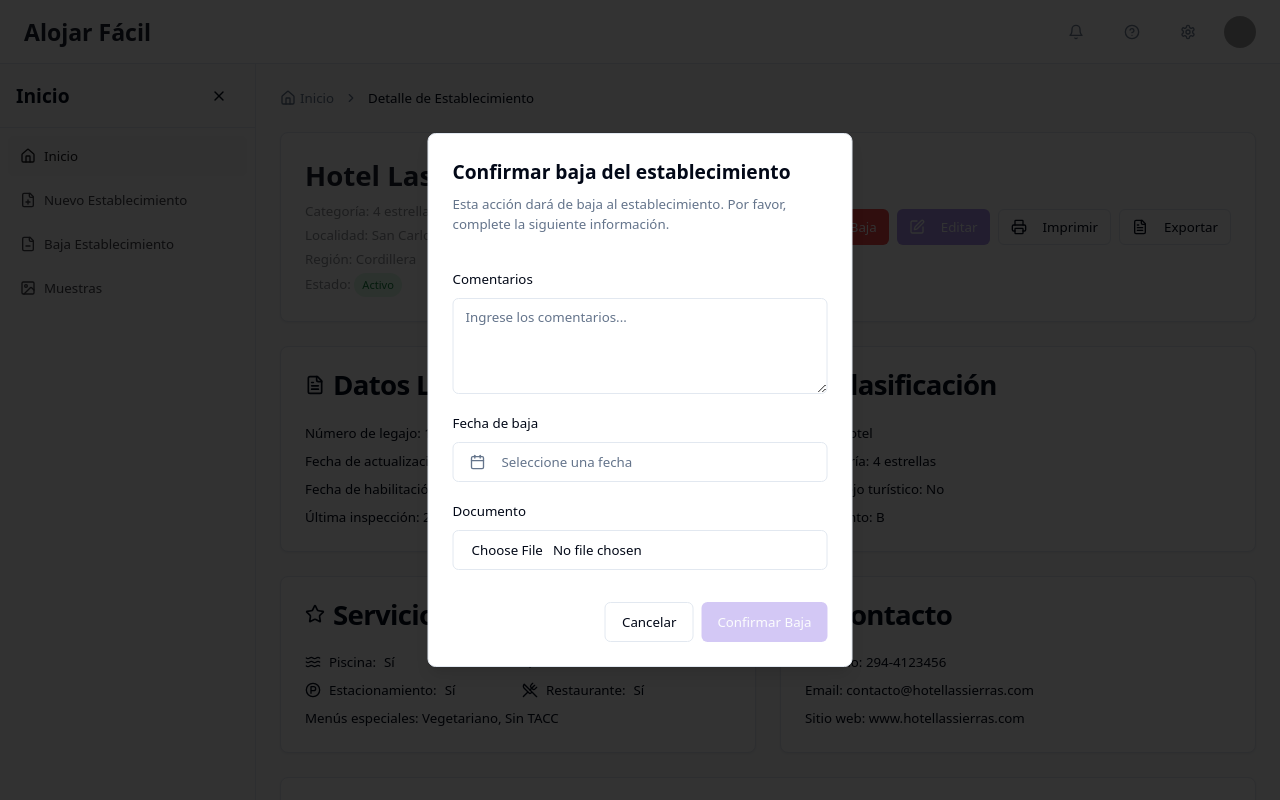
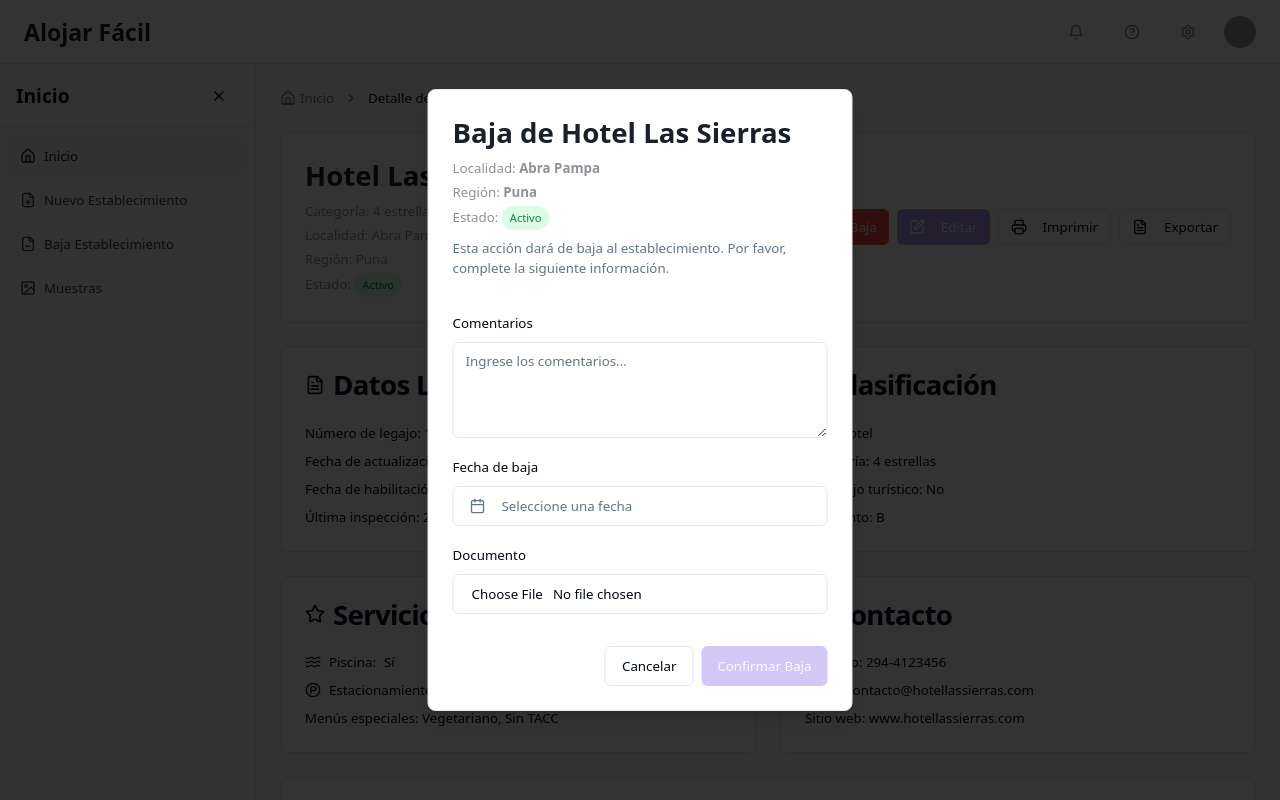
Before and after one commit to depiro/alojar-facil-app, a React (Vite) app: page /establecimientos/1 in a window 1280 px wide. Both pictures are taken after a click on the button "Baja". Shown: the top 800 px of the page. Built offline with nearby package versions, Linux system fonts and the light colour scheme; grey boxes are pictures that could not be loaded.

Commit message:
new header popups

```diff
--- a/src/components/DailySamplesRegister.tsx
+++ b/src/components/DailySamplesRegister.tsx
@@ -59,13 +59,36 @@ export const DailySamplesRegister: React.FC<DailySamplesRegisterProps> = ({
       date.id === id ? { ...date, [field]: value } : date
     ));
   };
-
+  const mockData = {
+    name: "Hotel Las Sierras",
+    category: "4 estrellas",
+    location: "Abra Pampa",
+    region: "Puna",
+    status: "Activo"
+  };
   return (
     <Dialog open={true} onOpenChange={onClose}>
       <DialogContent className="max-w-2xl">
         <DialogHeader>
-          <DialogTitle className="text-xl text-primary">
-            Registrar Información de "{establishmentName}"
+          <DialogTitle className="text-xl">
+            <div className="space-y-2">
+              <h1 className="text-2xl font-bold text-gray-900">Registrar Información de "{establishmentName}"</h1>
+
+              <div className="space-y-1">
+                <p className="text-sm text-gray-500">
+                  <span className="font-medium">Localidad:</span> {mockData.location}
+                </p>
+                <p className="text-sm text-gray-500">
+                  <span className="font-medium">Región:</span> {mockData.region}
+                </p>
+                <p className="text-sm text-gray-500">
+                  <span className="font-medium">Estado:</span>{' '}
+                  <span className="inline-flex items-center rounded-full px-2 py-1 text-xs font-medium bg-green-100 text-green-700">
+                    {mockData.status}
+                  </span>
+                </p>
+              </div>
+            </div>
           </DialogTitle>
         </DialogHeader>
 
@@ -85,7 +108,7 @@ export const DailySamplesRegister: React.FC<DailySamplesRegisterProps> = ({
             </div>
 
             <div className="space-y-2">
-              <Label>Fecha de registro *</Label>
+              <Label>Fecha de muestra *</Label>
               <Popover>
                 <PopoverTrigger asChild>
                   <Button
@@ -119,7 +142,7 @@ export const DailySamplesRegister: React.FC<DailySamplesRegisterProps> = ({
             </div>
 
             <div className="space-y-2">
-              <Label htmlFor="occupiedRooms">Habitaciones ocupadas anoche *</Label>
+              <Label htmlFor="occupiedRooms">Habitaciones ocupadas *</Label>
               <Input type="number" placeholder="Ej. 8" />
             </div>
 
@@ -142,9 +165,9 @@ export const DailySamplesRegister: React.FC<DailySamplesRegisterProps> = ({
                 Agregar
               </Button>
             </div>
-            <div className="grid grid-cols-2 gap-4">
+            <div className="grid grid-col-2 gap-4">
               {specialDates.map((specialDate) => (
-                <div key={specialDate.id} className="space-y-2 flex gap-4">
+                <div key={specialDate.id} className="space-y-0 flex gap-4">
                   <div className="flex-1">
                     <Popover>
                       <PopoverTrigger asChild>
--- a/src/components/establishment/DeactivationDialog.tsx
+++ b/src/components/establishment/DeactivationDialog.tsx
@@ -51,12 +51,38 @@ const DeactivationDialog = ({ open, onOpenChange, onConfirm }: DeactivationDialo
     const file = event.target.files?.[0] || null;
     setDocument(file);
   };
-
+  const mockData = {
+    name: "Hotel Las Sierras",
+    category: "4 estrellas",
+    location: "Abra Pampa",
+    region: "Puna",
+    status: "Activo"
+  };
   return (
     <AlertDialog open={open} onOpenChange={onOpenChange}>
       <AlertDialogContent className="sm:max-w-[425px]">
         <AlertDialogHeader>
-          <AlertDialogTitle>Confirmar baja del establecimiento</AlertDialogTitle>
+
+          <AlertDialogTitle className="text-xl">
+            <div className="space-y-2">
+              {/* <h1 className="text-2xl font-bold text-gray-900">Registrar Información de "{establishmentName}"</h1> */}
+              <h1 className="text-2xl font-bold text-gray-900">Baja de {mockData.name}</h1>
+              <div className="space-y-1">
+                <p className="text-sm text-gray-500">
+                  <span className="font-medium">Localidad:</span> {mockData.location}
+                </p>
+                <p className="text-sm text-gray-500">
+                  <span className="font-medium">Región:</span> {mockData.region}
+                </p>
+                <p className="text-sm text-gray-500">
+                  <span className="font-medium">Estado:</span>{' '}
+                  <span className="inline-flex items-center rounded-full px-2 py-1 text-xs font-medium bg-green-100 text-green-700">
+                    {mockData.status}
+                  </span>
+                </p>
+              </div>
+            </div>
+          </AlertDialogTitle>
           <AlertDialogDescription>
             Esta acción dará de baja al establecimiento. Por favor, complete la siguiente información.
           </AlertDialogDescription>
--- a/src/components/establishment/EstablishmentHeader.tsx
+++ b/src/components/establishment/EstablishmentHeader.tsx
@@ -28,8 +28,8 @@ const EstablishmentHeader = () => {
   const mockData = {
     name: "Hotel Las Sierras",
     category: "4 estrellas",
-    location: "San Carlos de Bariloche",
-    region: "Cordillera",
+    location: "Abra Pampa",
+    region: "Puna",
     status: "Activo"
   };
 
```
